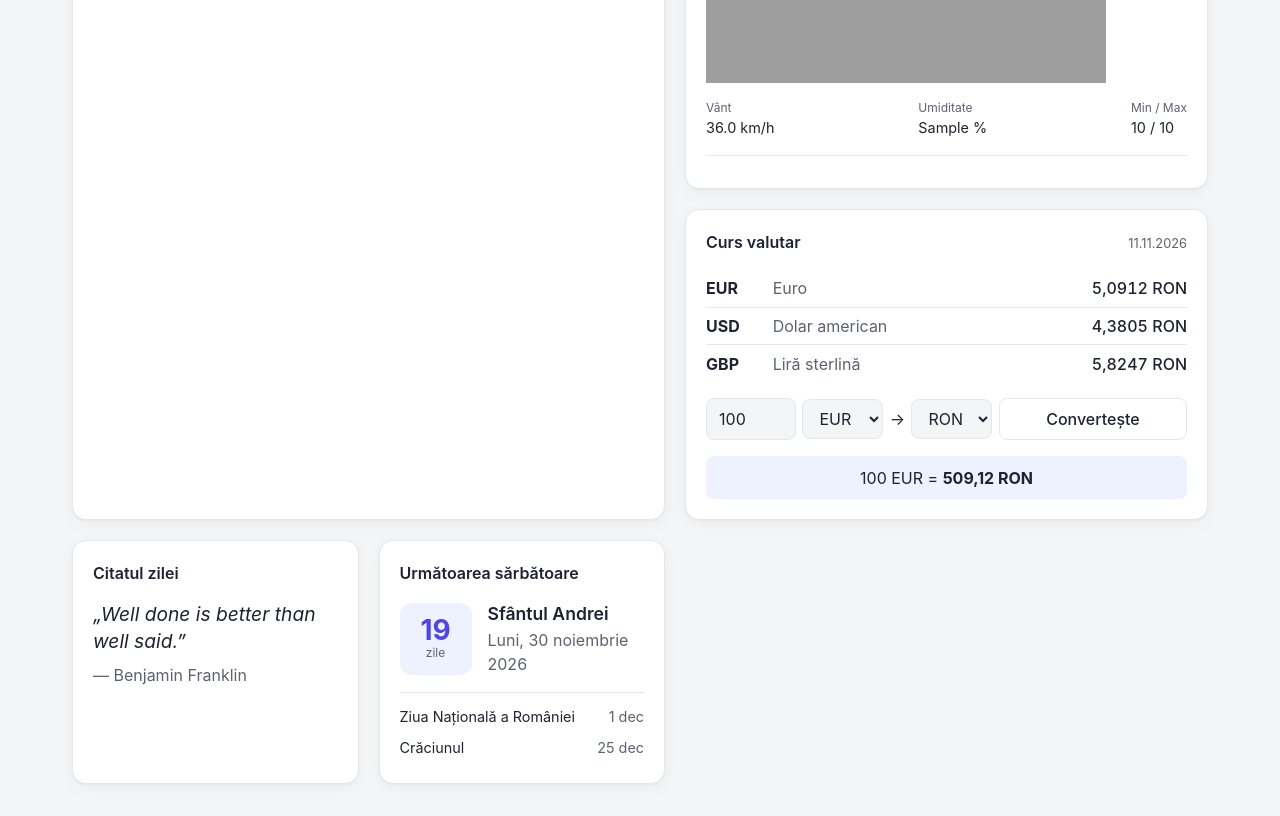
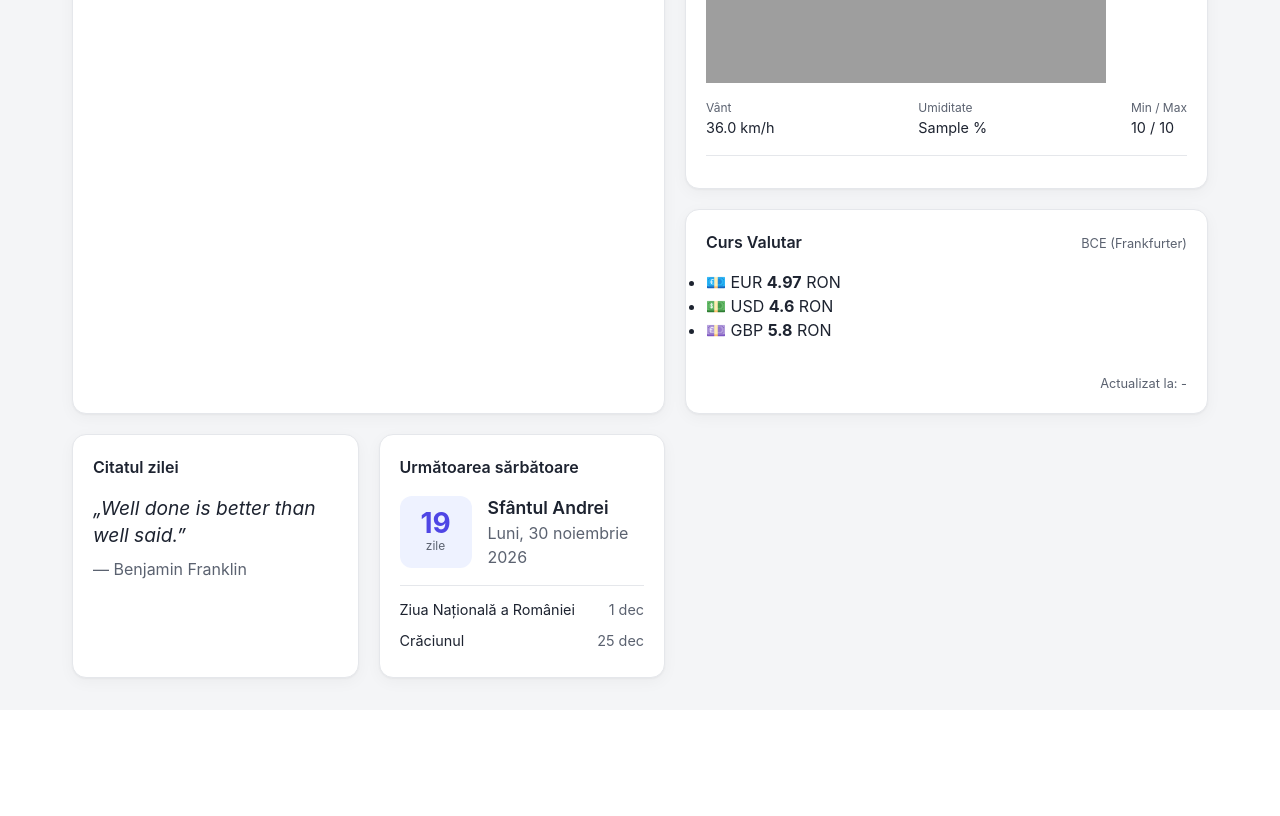
Before and after one commit to caloiansorin/26_27_MAP_FR, a FastAPI app: page /home in a window 1280 px wide. Shown: the part 524-1340 px from the top of the page. After the commit the page ends 1213 px from the top, so only its background shows below. Run offline with FastAPI, Linux system fonts and the light colour scheme; data comes from the database, SQL or seed files in the repository; a database or web service that is not in the repository returns one stand-in record (values such as "Sample title"); data that the repository does not hold is empty; grey boxes are pictures that could not be loaded.

Commit message:
Curs: Adaugare modul curs valutar

```diff
--- a/Personal Dashboard/personal-dashboard/main.py
+++ b/Personal Dashboard/personal-dashboard/main.py
@@ -142,6 +142,43 @@ def salut(ora):
     else:
         return "Buna seara!"
 
+def obtine_curs_valutar():
+    # Folosim noul endpoint v2 de la api.frankfurter.dev
+    url = "https://api.frankfurter.dev/v2/rates"
+    params = {
+        "base": "RON",
+        "quotes": "EUR,USD,GBP"
+    }
+    try:
+        raspuns = requests.get(url, params=params, timeout=5)
+        raspuns.raise_for_status()
+        date = raspuns.json()
+
+        rates = {}
+        data_actualizarii = "-"
+
+        if isinstance(date, list) and len(date) > 0:
+            for item in date:
+                quote = item.get("quote")
+                rate = item.get("rate")
+                if quote and rate:
+                    # Deoarece baza este RON, rate-ul primit ne spune câți EUR/USD/GBP obținem pe 1 RON.
+                    # Noi vrem inversul (câți RON costă 1 EUR/USD/GBP), adică 1 / rate.
+                    rates[quote] = round(1 / rate, 4)
+                if "date" in item:
+                    data_actualizarii = item.get("date")
+
+        return {
+            "EUR": rates.get("EUR", 4.9700),
+            "USD": rates.get("USD", 4.6000),
+            "GBP": rates.get("GBP", 5.8000),
+            "data": data_actualizarii
+        }
+    except Exception as e:
+        print(f"Eroare curs valutar: {e}")
+        # Valori de fallback în caz de eroare de rețea
+        return {"EUR": 4.97, "USD": 4.60, "GBP": 5.80, "data": "Indisponibil"}
+
 @app.get("/")
 def radacina():
     """Ruta / ne trimite direct la /home."""
@@ -176,6 +213,10 @@ def home(request: Request):
 
     nume_oras_cautat = request.query_params.get("oras", "Iasi")
     info_oras = obtine_coordonate_oras(nume_oras_cautat)
+
+    # Preluare curs valutar
+    curs_valutar = obtine_curs_valutar()
+
     try:
         data_vreme = obtine_vremea(info_oras["latitude"], info_oras["longitude"])
         data_prognoza = obtine_prognoza(info_oras["latitude"], info_oras["longitude"])
@@ -241,6 +282,7 @@ def home(request: Request):
             "temperaturi_forecast": temperaturi_forecast,
             "data_curenta": data_curenta, # Trimitem data in sablon
             "sarcini": sarcini_ordonate, # Trimitem lista de sarcini ordonata catre sablon
+            "curs_valutar": curs_valutar, # Trimitem cursurile valutare in sablon
         },
     )
 
--- a/Personal Dashboard/personal-dashboard/templates/card_valutar.html
+++ b/Personal Dashboard/personal-dashboard/templates/card_valutar.html
@@ -1,45 +1,24 @@
 <article class="card card-currency">
   <div class="card-header">
-    <h2>Curs valutar</h2>
-    <span class="muted small">11.11.2026</span>
+    <h2>Curs Valutar</h2>
+    <span class="muted small">BCE (Frankfurter)</span>
   </div>
 
-  <table class="rates">
-    <tbody>
-      <tr>
-        <td><strong>EUR</strong></td>
-        <td class="muted">Euro</td>
-        <td class="num">5,0912 RON</td>
-      </tr>
-      <tr>
-        <td><strong>USD</strong></td>
-        <td class="muted">Dolar american</td>
-        <td class="num">4,3805 RON</td>
-      </tr>
-      <tr>
-        <td><strong>GBP</strong></td>
-        <td class="muted">Liră sterlină</td>
-        <td class="num">5,8247 RON</td>
-      </tr>
-    </tbody>
-  </table>
-
-  <form class="converter" action="/home" method="get">
-    <input type="number" name="suma" value="100" min="0" step="any" />
-    <select name="din">
-      <option value="EUR" selected>EUR</option>
-      <option value="USD">USD</option>
-      <option value="GBP">GBP</option>
-      <option value="RON">RON</option>
-    </select>
-    <span class="arrow">→</span>
-    <select name="in">
-      <option value="RON" selected>RON</option>
-      <option value="EUR">EUR</option>
-      <option value="USD">USD</option>
-      <option value="GBP">GBP</option>
-    </select>
-    <button type="submit" class="btn">Convertește</button>
-  </form>
-  <p class="convert-result">100 EUR = <strong>509,12 RON</strong></p>
+  <ul class="currency-list">
+    <li class="currency-item">
+      <span class="currency-name">💶 EUR</span>
+      <span class="currency-value"><strong>{{ curs_valutar.EUR }}</strong> RON</span>
+    </li>
+    <li class="currency-item">
+      <span class="currency-name">💵 USD</span>
+      <span class="currency-value"><strong>{{ curs_valutar.USD }}</strong> RON</span>
+    </li>
+    <li class="currency-item">
+      <span class="currency-name">💷 GBP</span>
+      <span class="currency-value"><strong>{{ curs_valutar.GBP }}</strong> RON</span>
+    </li>
+  </ul>
+  <div class="card-footer muted small" style="margin-top: 1rem; text-align: right;">
+    Actualizat la: {{ curs_valutar.data }}
+  </div>
 </article>
```
